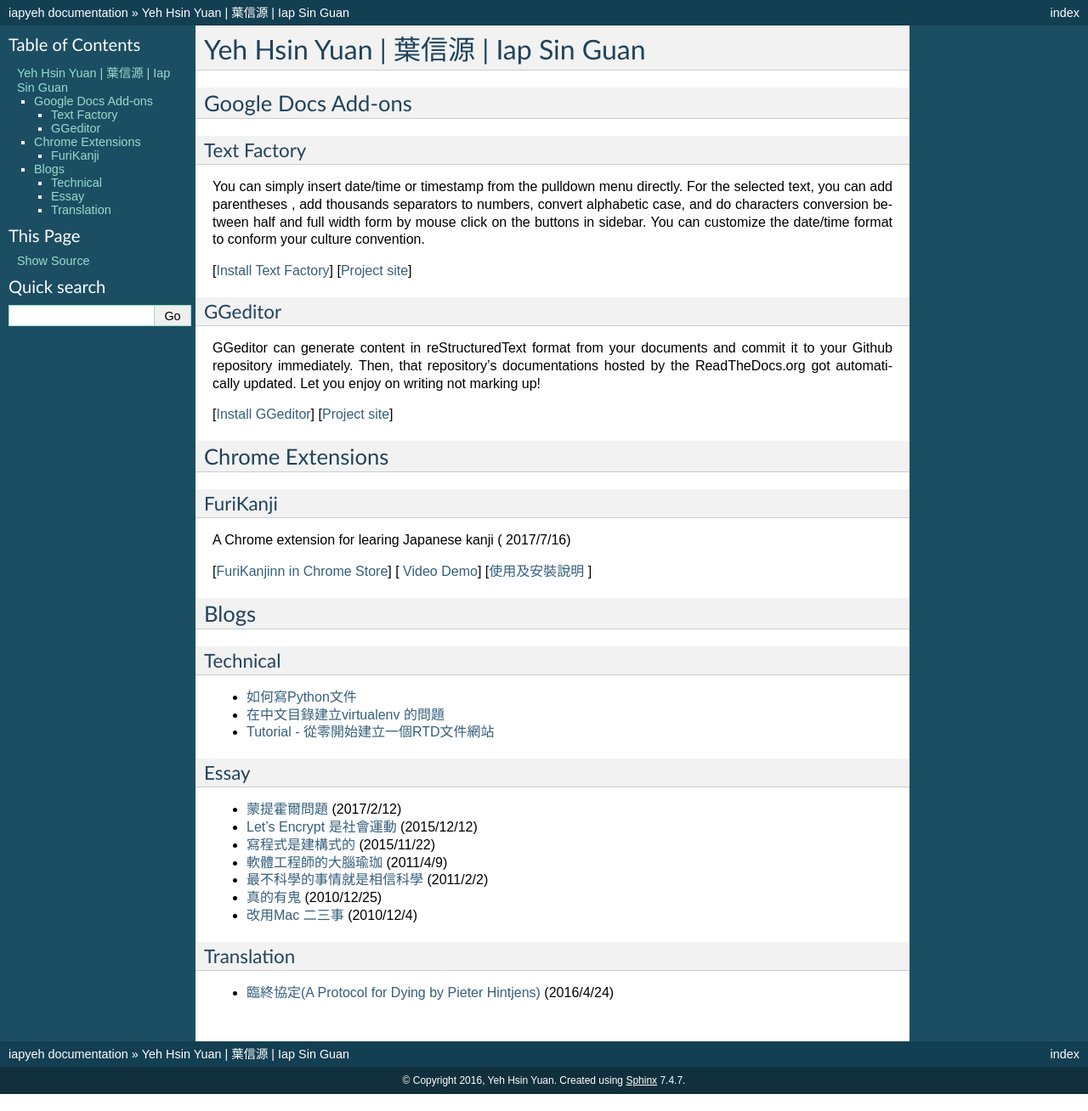
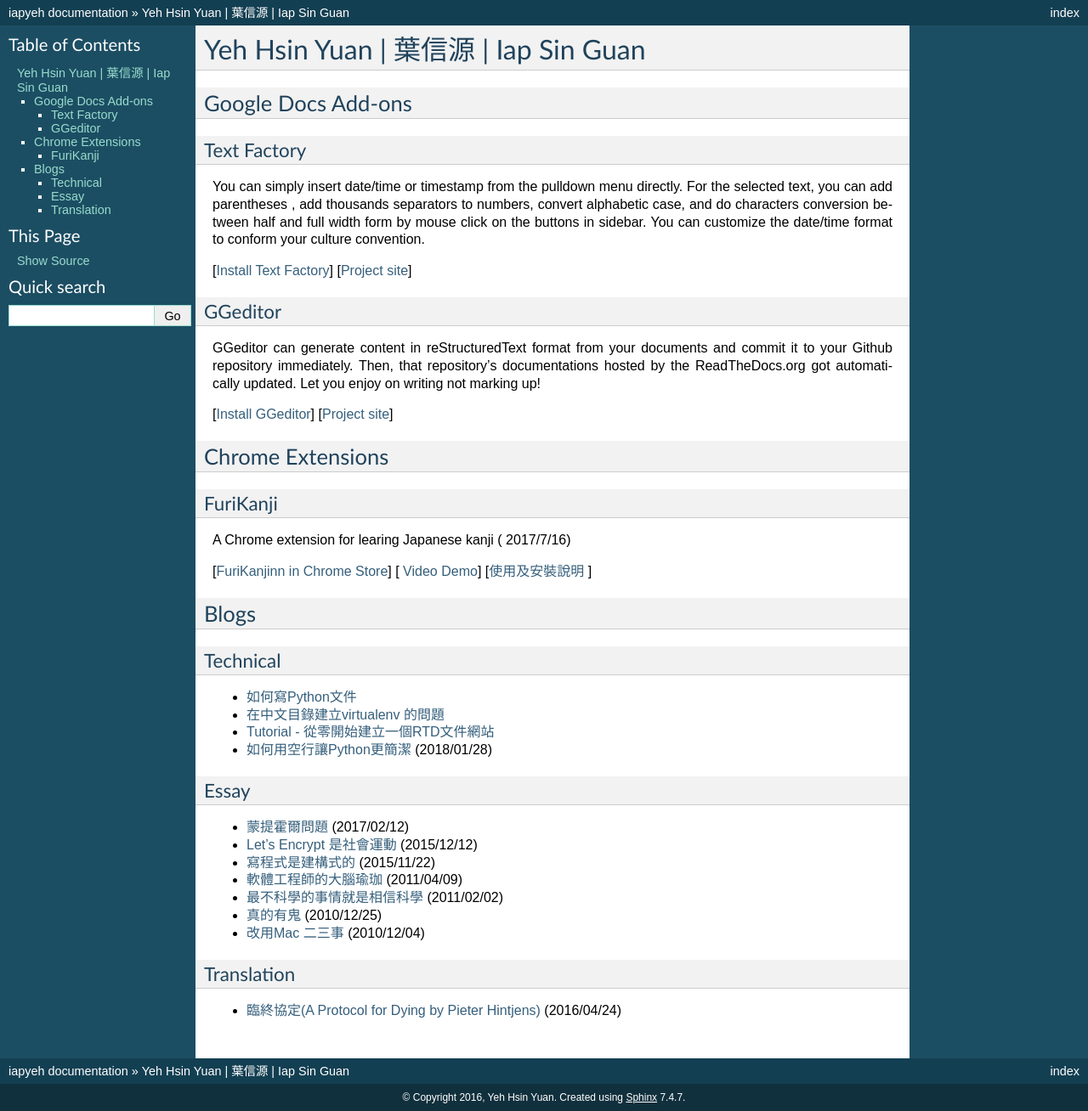
Before and after one commit to iapyeh/iapyeh, a Sphinx documentation site: the page built from docs/index.rst, in a window 1280 px wide. Shown: the whole page at 85% size. Built offline with Sphinx 7.4.7, drawn with Linux system fonts in a browser that asks for light colours.

Commit message:
Google Docs reST Editor@2018-1-28 21:34:1

```diff
--- a/docs/index.rst
+++ b/docs/index.rst
@@ -57,31 +57,33 @@
 
 * \ |LINK10|\
 
+* \ |LINK11|\  (2018/01/28)
+
 .. _he34321c2d622d341b786c3324384e:
 
 Essay
 -----
 
-* \ |LINK11|\  (2017/2/12)
+* \ |LINK12|\  (2017/02/12)
 
-* \ |LINK12|\  (2015/12/12)
+* \ |LINK13|\  (2015/12/12)
 
-* \ |LINK13|\  (2015/11/22)
+* \ |LINK14|\  (2015/11/22)
 
-* \ |LINK14|\  (2011/4/9)
+* \ |LINK15|\  (2011/04/09)
 
-* \ |LINK15|\  (2011/2/2)
+* \ |LINK16|\  (2011/02/02)
 
-* \ |LINK16|\  (2010/12/25)
+* \ |LINK17|\  (2010/12/25)
 
-* \ |LINK17|\  (2010/12/4)
+* \ |LINK18|\  (2010/12/04)
 
 .. _h6d307874835717394e3f1a464967c:
 
 Translation
 -----------
 
-* \ |LINK18|\  (2016/4/24)
+* \ |LINK19|\  (2016/04/24)
 
 .. bottom of content
 
@@ -128,32 +130,36 @@
 
 .. |LINK11| raw:: html
 
-    <a href="blogs/MontyHallProblem.html">蒙提霍爾問題</a>
+    <a href="http://iapyeh.readthedocs.io/en/latest/blogs/technical/docs_style_review_twisted.html" target="_blank">如何用空行讓Python更簡潔</a>
 
 .. |LINK12| raw:: html
 
-    <a href="blogs/LetsEncrypt.html">Let’s Encrypt 是社會運動</a>
+    <a href="blogs/MontyHallProblem.html">蒙提霍爾問題</a>
 
 .. |LINK13| raw:: html
 
-    <a href="blogs/essay/constructiveProgramming.html">寫程式是建構式的</a>
+    <a href="blogs/LetsEncrypt.html">Let’s Encrypt 是社會運動</a>
 
 .. |LINK14| raw:: html
 
-    <a href="blogs/essay/brainyoga.html">軟體工程師的大腦瑜珈</a>
+    <a href="blogs/essay/constructiveProgramming.html">寫程式是建構式的</a>
 
 .. |LINK15| raw:: html
 
-    <a href="blogs/essay/believescience.html">最不科學的事情就是相信科學</a>
+    <a href="blogs/essay/brainyoga.html">軟體工程師的大腦瑜珈</a>
 
 .. |LINK16| raw:: html
 
-    <a href="blogs/essay/hasghost.html">真的有鬼</a>
+    <a href="blogs/essay/believescience.html">最不科學的事情就是相信科學</a>
 
 .. |LINK17| raw:: html
 
-    <a href="blogs/essay/switch2mac.html">改用Mac 二三事</a>
+    <a href="blogs/essay/hasghost.html">真的有鬼</a>
 
 .. |LINK18| raw:: html
 
+    <a href="blogs/essay/switch2mac.html">改用Mac 二三事</a>
+
+.. |LINK19| raw:: html
+
     <a href="blogs/translation/AProtocol4Dying.html">臨終協定(A Protocol for Dying by Pieter Hintjens)</a>
```
